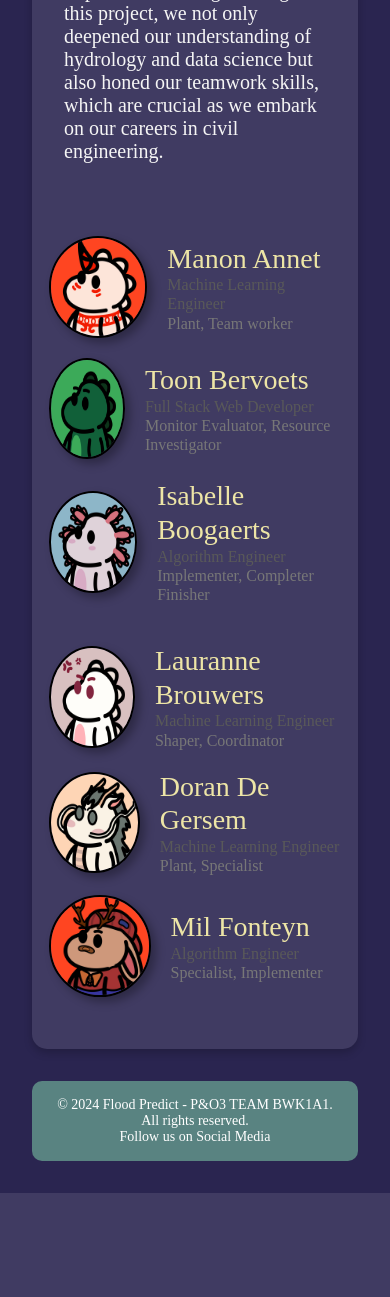
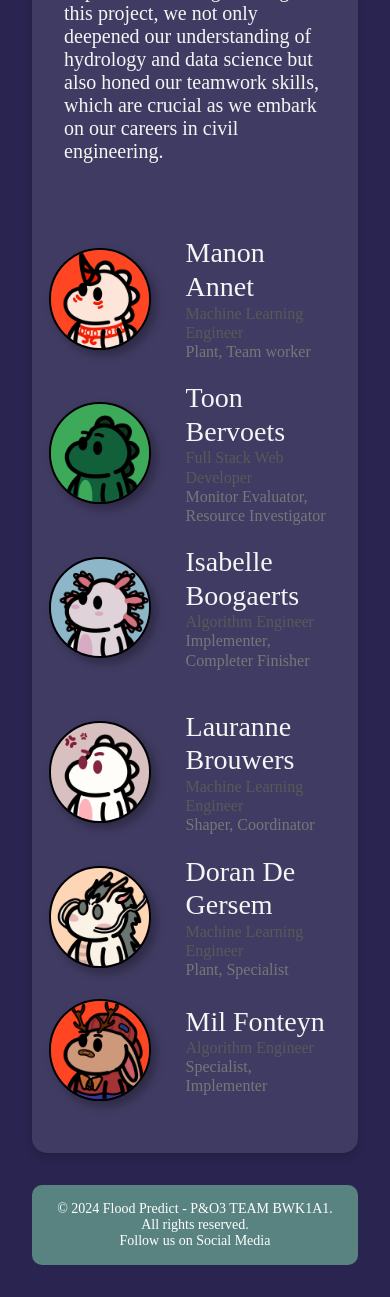
Before and after one commit to Toon-Bervoets/FloodPredict, a Flask app: page /about-us in a window 390 px wide. Shown: the part 1172-2469 px from the top of the page. Before the commit the page ends 2365 px from the top, so only its background shows below. Run offline with Flask 3, Linux system fonts and the light colour scheme.

Commit message:
style mobile change v2

```diff
--- a/templates/about_us.html
+++ b/templates/about_us.html
@@ -14,7 +14,7 @@
     </p>
     <br>
     <div class="row">
-        <div class="col-md-6 col-12">
+        <div class="col-md-6 col-12 nopadding">
             {% for member in [
                 {"name": "Manon Annet", "role": "Machine Learning Engineer", "project_role": "Plant, Team worker", "img": "manon.png"},
                 {"name": "Toon Bervoets", "role": "Full Stack Web Developer", "project_role": "Monitor Evaluator, Resource Investigator", "img": "toon.png"},
@@ -22,7 +22,7 @@
             ] %}
             <div class="team-member">
                 <img src="{{ url_for('static', filename='/img/' + member.img) }}"/>
-                <div class="member-info">
+                <div class="col nopadding">
                     <h3>{{ member.name }}</h3>
                     <h6 class="role">{{ member.role }}</h6>
                     <h6 class="project-role">{{ member.project_role }}</h6>
@@ -31,7 +31,7 @@
             {% endfor %}
         </div>
 
-        <div class="col-md-6 col-12">
+        <div class="col-md-6 col-12 nopadding">
             {% for member in [
                 {"name": "Lauranne Brouwers", "role": "Machine Learning Engineer", "project_role": "Shaper, Coordinator", "img": "lauranne.png"},
                 {"name": "Doran De Gersem", "role": "Machine Learning Engineer", "project_role": "Plant, Specialist", "img": "doran.png"},
@@ -39,7 +39,7 @@
             ] %}
             <div class="team-member">
                 <img src="{{ url_for('static', filename='/img/' + member.img) }}" />
-                <div class="member-info">
+                <div class="col nopadding">
                     <h3>{{ member.name }}</h3>
                     <h6 class="role">{{ member.role }}</h6>
                     <h6 class="project-role">{{ member.project_role }}</h6>
```
